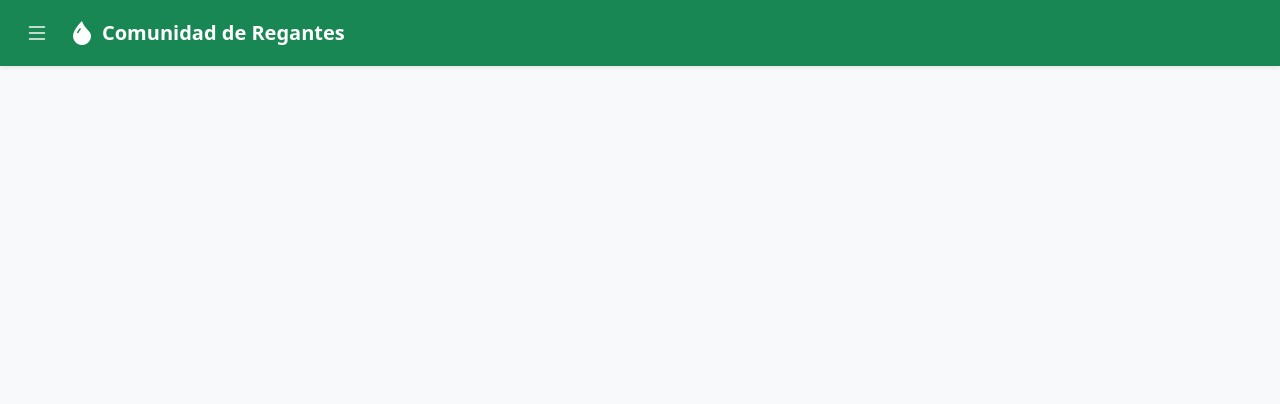
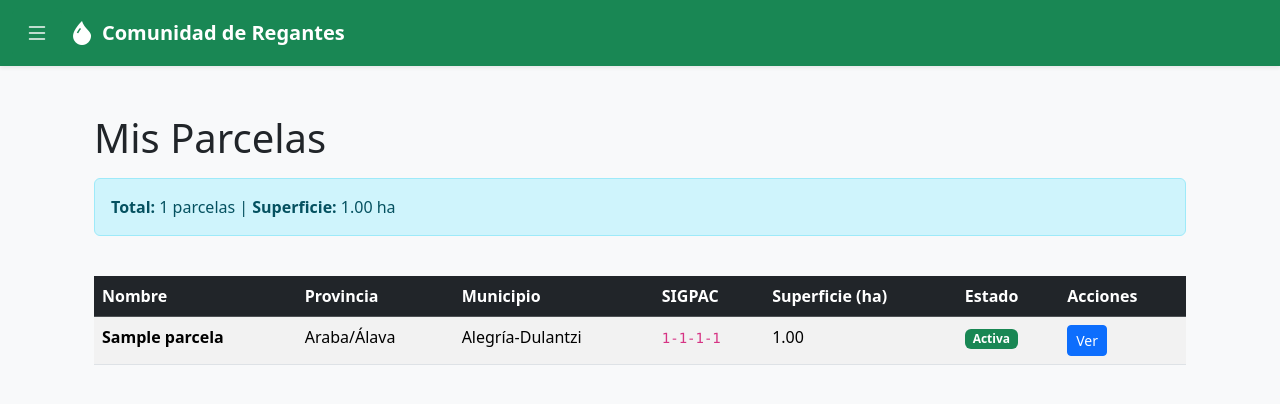
Before and after one commit to Marcurio22/Sistema-GIS, a Flask app: page /mis_parcelas in a window 1280 px wide. Shown: the top 404 px of the page. Run offline with Flask 3, Linux system fonts and the light colour scheme; a user stored in the database is signed in; tables that the repository leaves empty hold one stand-in row (values such as "Sample post"); some libraries are stand-ins or nearby versions.

Commit message:
tiempo en cache + mis_parcelas

```diff
--- a/src/webapp/auth/routes.py
+++ b/src/webapp/auth/routes.py
@@ -3,7 +3,7 @@ from flask_login import login_user, logout_user, login_required, current_user
 from . import auth_bp
 from .. import db, login_manager
 from sqlalchemy import desc
-from ..models import LogsSistema, User
+from ..models import LogsSistema, User, Parcela
 from ..utils.logging_handler import SQLAlchemyHandler
 from ..utils.utils import normalizar_telefono_es
 import logging
@@ -303,4 +303,5 @@ def mis_parcelas():
         f'Usuario {current_user.username} accedió a sus parcelas',
         extra={'tipo_operacion': 'ACCESO', 'modulo': 'MIS_PARCELAS'}
     )
-    return render_template('mis_parcelas.html')
+    parcelas = Parcela.query.filter_by(id_propietario=current_user.id_usuario).all()
+    return render_template('mis_parcelas.html', parcelas=parcelas)
--- a/src/webapp/dashboard/utils_dashboard.py
+++ b/src/webapp/dashboard/utils_dashboard.py
@@ -3,7 +3,7 @@ import requests
 import pandas as pd
 from pathlib import Path
 from ..models import Parcela
-from datetime import datetime
+from datetime import datetime, timedelta
 
 # Mapeo de descripción de AEMET a datos de visualización
 estados_clima = {
@@ -268,17 +268,43 @@ def obtener_info_clima(descripcion, es_noche=False):
         return {'icono': 'cloud', 'color': 'text-primary'}
 
 
+_weather_cache = {}
+
 def obtener_datos_aemet(CODIGO_MUNICIPIO):
-    """Obtiene los datos meteorológicos de AEMET para Burgos"""
+    """Obtiene los datos meteorológicos de AEMET con sistema de caché"""
+
+    # 1. Verificar si tenemos datos guardados y son recientes (menos de 1 hora)
+    cache_key = f"weather_{CODIGO_MUNICIPIO}"
+    now = datetime.now()
+
+    if cache_key in _weather_cache:
+        cached_data = _weather_cache[cache_key]
+        tiempo_cache = cached_data.get('timestamp')
+
+        # Si el caché tiene menos de 1 hora, devolver datos guardados
+        if tiempo_cache and (now - tiempo_cache) < timedelta(hours=1):
+            print(f"✅ Usando caché para municipio {CODIGO_MUNICIPIO}")
+            return cached_data.get('data')
+
+    # 2. Si no hay caché válido, pedir datos nuevos a AEMET
     try:
         AEMET_API_KEY = current_app.config.get('AEMET_API_KEY', 'tu_api_key_aqui')
-
 
         url_solicitud = f'https://opendata.aemet.es/opendata/api/prediccion/especifica/municipio/horaria/{CODIGO_MUNICIPIO}?api_key={AEMET_API_KEY}'
         response1 = requests.get(url_solicitud, timeout=5)
         data1 = response1.json()
 
+        # Si hay error de rate limit (429), usar último dato guardado
+        if data1.get('estado') == 429:
+            print(f"⚠️ Límite de peticiones alcanzado. Usando último caché.")
+            if cache_key in _weather_cache:
+                return _weather_cache[cache_key].get('data')
+            return None
+
         if data1.get('estado') != 200:
+            print(f"❌ Error API AEMET: {data1.get('descripcion', 'Error desconocido')}")
+            if cache_key in _weather_cache:
+                return _weather_cache[cache_key].get('data')
             return None
 
         response2 = requests.get(data1['datos'], timeout=5)
@@ -287,20 +313,16 @@ def obtener_datos_aemet(CODIGO_MUNICIPIO):
         provincia = datos[0].get('provincia', '')
         municipio = datos[0].get('nombre', '')
 
-        # Obtener la fecha actual en formato YYYY-MM-DD
         fecha_hoy = datetime.now().strftime('%Y-%m-%d')
         hora_actual = datetime.now().hour
 
-        # Buscar el día correcto por fecha
         prediccion = None
         for dia in datos[0]['prediccion']['dia']:
-            # Extraer solo la parte de la fecha (YYYY-MM-DD) del formato ISO
             fecha_dia = dia.get('fecha', '')[:10]
             if fecha_dia == fecha_hoy:
                 prediccion = dia
                 break
 
-        # Si no se encuentra el día actual, usar el primero disponible
         if prediccion is None:
             prediccion = datos[0]['prediccion']['dia'][0]
 
@@ -311,10 +333,6 @@ def obtener_datos_aemet(CODIGO_MUNICIPIO):
             return None
 
         def obtener_periodo_precipitacion(hora, lista_periodos):
-            """
-            Determina el período de precipitación según la hora actual.
-            Busca en qué rango cae la hora entre los períodos disponibles.
-            """
             if not lista_periodos:
                 return None
 
@@ -324,11 +342,9 @@ def obtener_datos_aemet(CODIGO_MUNICIPIO):
                     hora_inicio = int(periodo[:2])
                     hora_fin = int(periodo[2:])
 
-
                     if hora_fin == 0 or hora_fin < hora_inicio:
                         if hora >= hora_inicio or hora < 24:
                             return periodo
-                    # Caso normal: período dentro del mismo día
                     elif hora_inicio <= hora < hora_fin:
                         return periodo
 
@@ -337,18 +353,12 @@ def obtener_datos_aemet(CODIGO_MUNICIPIO):
         temp_actual = obtener_valor_periodo(prediccion.get('temperatura', []), hora_actual)
         temp_valor = temp_actual['value'] if temp_actual else None
 
-        # Obtener el estado del cielo completo
         estado_cielo = obtener_valor_periodo(prediccion.get('estadoCielo', []), hora_actual)
 
         if estado_cielo:
             codigo = estado_cielo.get('value', '')
             descripcion = estado_cielo.get('descripcion', 'Desconocido').strip()
-            es_noche = 'n' in codigo  # Determinar si es de noche por el código
-
-
-
-
-            # Obtener icono y color según la descripción
+            es_noche = 'n' in codigo
             info_clima = obtener_info_clima(descripcion, es_noche)
         else:
             descripcion = 'Desconocido'
@@ -357,7 +367,6 @@ def obtener_datos_aemet(CODIGO_MUNICIPIO):
         humedad_obj = obtener_valor_periodo(prediccion.get('humedadRelativa', []), hora_actual)
         humedad = humedad_obj['value'] if humedad_obj else None
 
-        # Obtener velocidad y dirección del viento
         viento_velocidad = None
         viento_direccion = None
         viento_grados = None
@@ -366,23 +375,14 @@ def obtener_datos_aemet(CODIGO_MUNICIPIO):
                 if int(v['periodo']) == hora_actual:
                     viento_velocidad = v['velocidad'][0] if v.get('velocidad') else None
                     viento_direccion = v['direccion'][0] if v.get('direccion') else None
-                    # Convertir dirección a grados para rotar la flecha
-                    # La flecha indica HACIA DÓNDE VA el viento (convención AEMET)
                     if viento_direccion:
                         direcciones = {
-                            'N': 0,    # Norte: flecha hacia abajo
-                            'NE': 45,  # Noreste: flecha hacia abajo-derecha
-                            'E': 90,   # Este: flecha hacia la derecha
-                            'SE': 135, # Sureste: flecha hacia arriba-derecha
-                            'S': 180,  # Sur: flecha hacia arriba
-                            'SO': 225, # Suroeste: flecha hacia arriba-izquierda
-                            'O': 270,  # Oeste: flecha hacia la izquierda
-                            'NO': 315  # Noroeste: flecha hacia abajo-izquierda
+                            'N': 0, 'NE': 45, 'E': 90, 'SE': 135,
+                            'S': 180, 'SO': 225, 'O': 270, 'NO': 315
                         }
                         viento_grados = direcciones.get(viento_direccion, 0)
                     break
 
-        # Obtener probabilidad de precipitación
         prob_precipitacion = None
         if prediccion.get('probPrecipitacion'):
             periodo_actual = obtener_periodo_precipitacion(hora_actual, prediccion['probPrecipitacion'])
@@ -405,11 +405,21 @@ def obtener_datos_aemet(CODIGO_MUNICIPIO):
             'viento_grados': viento_grados,
             'prob_precipitacion': prob_precipitacion,
         }
+
+        # 3. GUARDAR los datos nuevos en caché
+        _weather_cache[cache_key] = {
+            'data': resultado,
+            'timestamp': now
+        }
+
+        print(f"🆕 Datos frescos obtenidos y guardados para {CODIGO_MUNICIPIO}")
         return resultado
 
-    except requests.exceptions.Timeout:
-        return None
     except Exception as e:
+        print(f"❌ Error: {str(e)}")
+        # Si hay error, devolver caché antiguo si existe
+        if cache_key in _weather_cache:
+            return _weather_cache[cache_key].get('data')
         return None
 
 class MunicipiosCodigosFinder:
@@ -526,7 +536,6 @@ class MunicipiosCodigosFinder:
         # Encontrar el municipio con más parcelas
         municipio_mas_parcelas = max(contador, key=contador.get)
 
-        print(municipio_mas_parcelas)
         return municipio_mas_parcelas
 
     def obtener_url_municipio_usuario(self, user_id):
--- a/src/webapp/templates/base.html
+++ b/src/webapp/templates/base.html
@@ -35,7 +35,9 @@
 
                 <a class="nav-link {% if request.path == url_for('auth.mis_parcelas') %}text-success fw-bold{% else %}text-dark{% endif %} py-4 px-4 border-bottom border-white border-opacity-10 d-flex align-items-center"
                     href="{{ url_for('auth.mis_parcelas') }}">
-                    <i class="bi bi-map me-3 fs-4"></i>
+                   <i class="bi bi-grid me-3 fs-4"></i>
+
+
                     <span class="fs-6">Mis parcelas</span>
                 </a>
 
@@ -43,6 +45,12 @@
                     href="{{ url_for('auth.perfil') }}">
                     <i class="bi bi-person me-3 fs-4"></i>
                     <span class="fs-6">Perfil</span>
+                </a>
+
+                <a class="nav-link {% if request.path == url_for('dashboard.visor') %}text-success fw-bold{% else %}text-dark{% endif %} py-4 px-4 border-bottom border-white border-opacity-10 d-flex align-items-center"
+                    href="{{ url_for('dashboard.visor') }}">
+                    <i class="bi bi-map me-3 fs-4"></i>
+                    <span class="fs-6">Visor</span>
                 </a>
 
             </nav>
@@ -66,7 +74,7 @@
                     <a href="{{ url_for('admin.gestion_parcelas') }}" class="text-decoration-none">
                         <div class="d-flex align-items-center py-3 text-dark hover-bg-light rounded px-2"
                             style="cursor: pointer; transition: background-color 0.2s;">
-                            <i class="bi bi-grid me-3 fs-4"></i>
+                            <i class="bi bi-grid-3x3-gap me-3 fs-4"></i>
                             <span class="fs-6">Gestión de Parcelas</span>
                         </div>
                     </a>
--- a/src/webapp/templates/mis_parcelas.html
+++ b/src/webapp/templates/mis_parcelas.html
@@ -3,6 +3,70 @@
 {% block title %}Mis parcelas{% endblock %}
 
 {% block content %}
+<div class="container mt-4">
+    <div class="row mb-4">
+        <div class="col">
+            <h1 class="mb-3">Mis Parcelas</h1>
 
+            {% if parcelas %}
+            <div class="alert alert-info">
+                <strong>Total:</strong> {{ parcelas|length }} parcelas |
+                <strong>Superficie:</strong> {{ "%.2f"|format(parcelas|sum(attribute='superficie_ha')) }} ha
+            </div>
+            {% endif %}
+        </div>
+    </div>
 
+    {% if parcelas %}
+    <div class="row">
+        <div class="col">
+            <div class="table-responsive">
+                <table class="table table-striped table-hover">
+                    <thead class="table-dark">
+                        <tr>
+                            <th>Nombre</th>
+                            <th>Provincia</th>
+                            <th>Municipio</th>
+                            <th>SIGPAC</th>
+                            <th>Superficie (ha)</th>
+                            <th>Estado</th>
+                            <th>Acciones</th>
+                        </tr>
+                    </thead>
+                    <tbody>
+                        {% for parcela in parcelas %}
+                        <tr>
+                            <td><strong>{{ parcela.nombre or 'Parcela ' ~ parcela.id_parcela }}</strong></td>
+                            <td>{{ parcela.nombre_provincia }}</td>
+                            <td>{{ parcela.nombre_municipio }}</td>
+                            <td><code>{{ parcela.provincia }}-{{ parcela.municipio }}-{{ parcela.poligono }}-{{ parcela.parcela }}</code></td>
+                            <td>{{ "%.2f"|format(parcela.superficie_ha) }}</td>
+                            <td>
+                                {% if parcela.activa %}
+                                <span class="badge bg-success">Activa</span>
+                                {% else %}
+                                <span class="badge bg-secondary">Inactiva</span>
+                                {% endif %}
+                            </td>
+                            <td>
+                                <button class="btn btn-sm btn-primary">Ver</button>
+                            </td>
+                        </tr>
+                        {% endfor %}
+                    </tbody>
+                </table>
+            </div>
+        </div>
+    </div>
+    {% else %}
+    <div class="row">
+        <div class="col">
+            <div class="alert alert-warning text-center">
+                <h4>No tienes parcelas todavía</h4>
+                <p class="mb-0">Agrega tu primera parcela para comenzar</p>
+            </div>
+        </div>
+    </div>
+    {% endif %}
+</div>
 {% endblock %}
```
